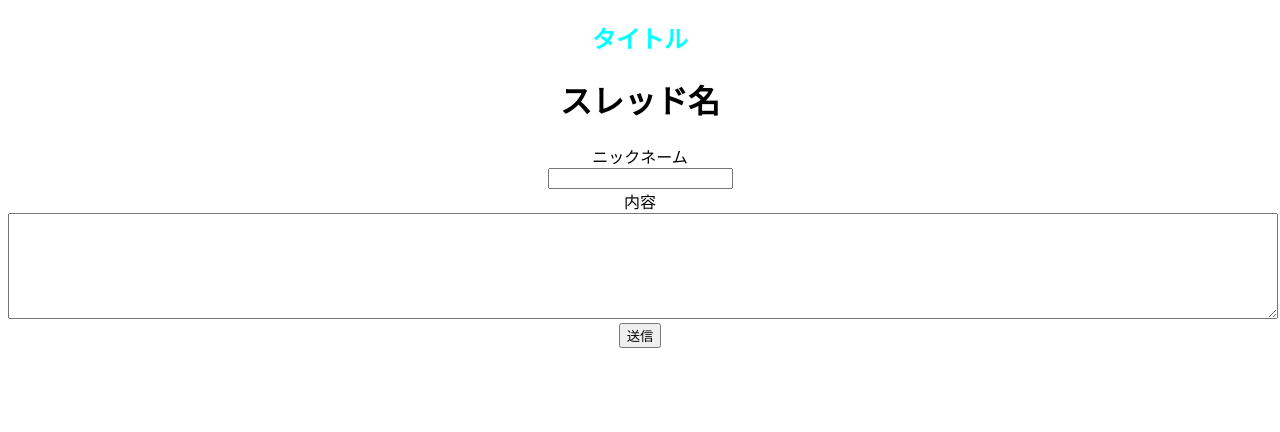
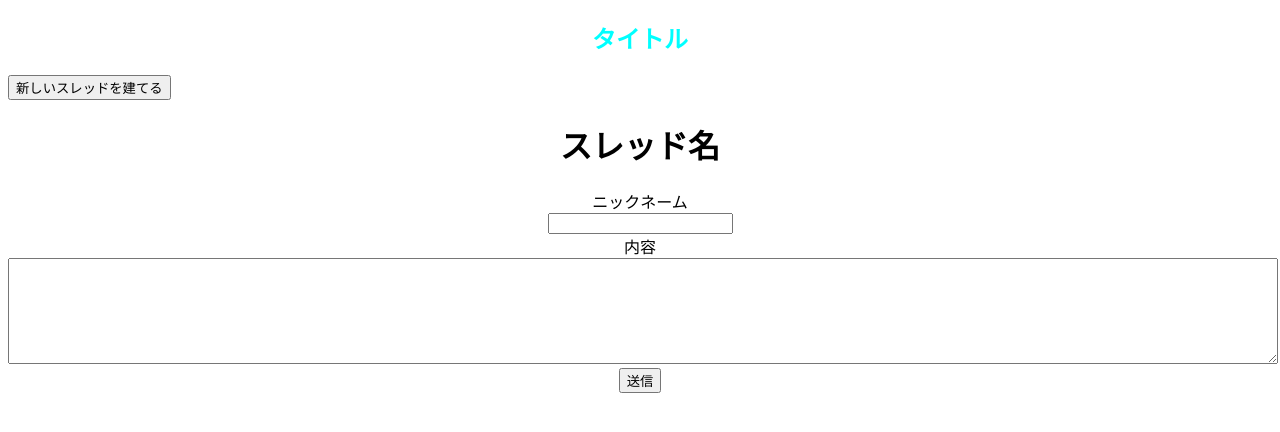
Before and after one commit to AKTSIy/app, a PHP site: page / in a window 1280 px wide. Shown: the top 432 px of the page. Run offline with PHP 8.4, Linux system fonts and the light colour scheme; data that the repository does not hold is empty.

Commit message:
dbのコメントアウトに考えたことのメモ

```diff
--- a/assets/assets/dbconnect.php
+++ b/assets/assets/dbconnect.php
@@ -3,12 +3,12 @@
 
 //DBに接続
 
-$host = "localhost";
-$dbname = "first_app";
-$charset = "utf8mb4";
-$password = "";
-$user = "root";
-$options = [
+$host = "localhost";//このへんはただ変数を指定してるだけ。この変数に必要な情報を入れて下で使う。localhostは自分のパソコンを指している。
+$dbname = "first_app";//first_appはデータベースの名前
+$charset = "utf8mb4";//utf8mb4は文字コード。utf8が進化したやつ。
+$password = "";//passwordはユーザーが決めるからいらない
+$user = "root";//rootは最高権限。全ての権限を持つユーザーと認識する
+$options = [//オプションはデータベースの細かい設定を書いている。PDOはクラス？
     PDO::ATTR_ERRMODE            => PDO::ERRMODE_EXCEPTION, //SQLでエラーが表示された場合、画面にエラーが出力される
     PDO::ATTR_DEFAULT_FETCH_MODE => PDO::FETCH_ASSOC, //DBから取得したデータを連想配列の形式で取得する
     PDO::ATTR_EMULATE_PREPARES   => false, //SQLインジェクション対策
@@ -16,9 +16,17 @@ $options = [
 
 //DBへの接続設定
 $dsn = "mysql:host=$host;dbname=$dbname;charset=$charset";//ここやばくね？$dsnは Data Source Nameでデータソースの名前。
+//$dsnにみぎの””内をすべて代入する。””内に全く余白がないのは一体感を出すため。
+// mysql文はデータベースを操作するためにある。構文は、
+// 頭にデータベースの種類を合わせて：コロンで区切る。各項目は項目名＝値　で；セミコロンで区切る。
+// つまり、この文は、mysqlという種類？（ここ意味わからん）hostは自分のパソコン、データベースの名前はfirst_app、文字コードはutf8mb4を使う事を指定している
+// この文は変える必要が無い。
+
+
 try {
     //DBへ接続
-    $dbh = new PDO($dsn, $user, $password, $options);//new はインスタンス化の時に使うnew クラス名(新しい変数);
+    $dbh = new PDO($dsn, $user, $password, $options);//new はインスタンス化の時に使うnew クラス名(新しい変数);...PDOはDBへの接続ができるような中身になっている。
+    // $dsnや$userで変数とすることで、クラス自体は一定であることができる。
 } catch (\PDOException $e) {//$e(インスタンスも定義している)$eの名前は自分で決められる。
     var_dump($e->getMessage());//var_dumpでエラー内容を表示。
     exit;
--- a/index.php
+++ b/index.php
@@ -26,6 +26,11 @@ require_once('assets/assets/dbconnect.php');
     <body>
         <!-- <div class="row"> -->
         <h2 class="center">タイトル</h2>
+        <!-- <div> -->
+        <form action="new_thread.php">
+            <input type="submit" value="新しいスレッドを建てる">
+        </form>
+        <!-- </div> -->
         <!-- </div> -->
         <h1 class="center">スレッド名</h1>
         <!-- 1．入力する欄 -->
```
Also changed, not shown: new_thread.php (added, +35 -0 lines).
